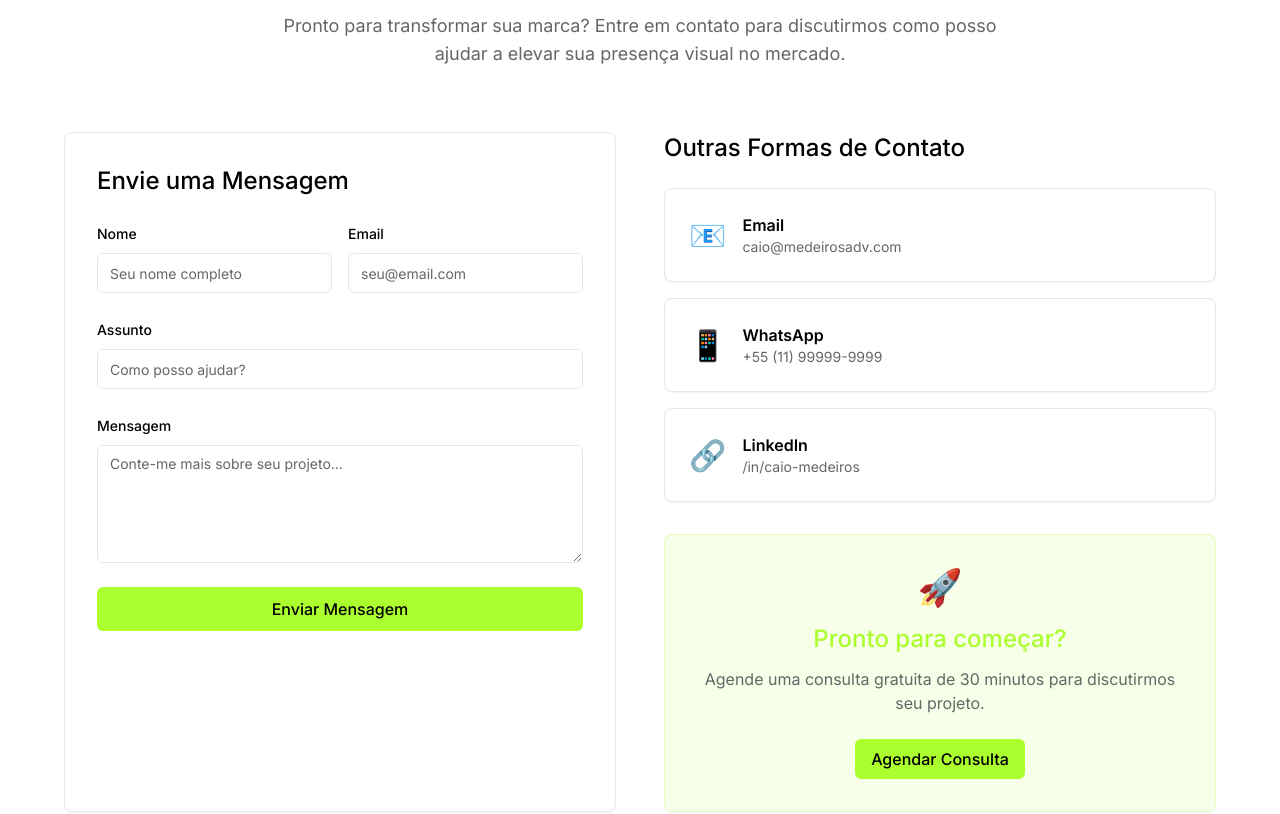
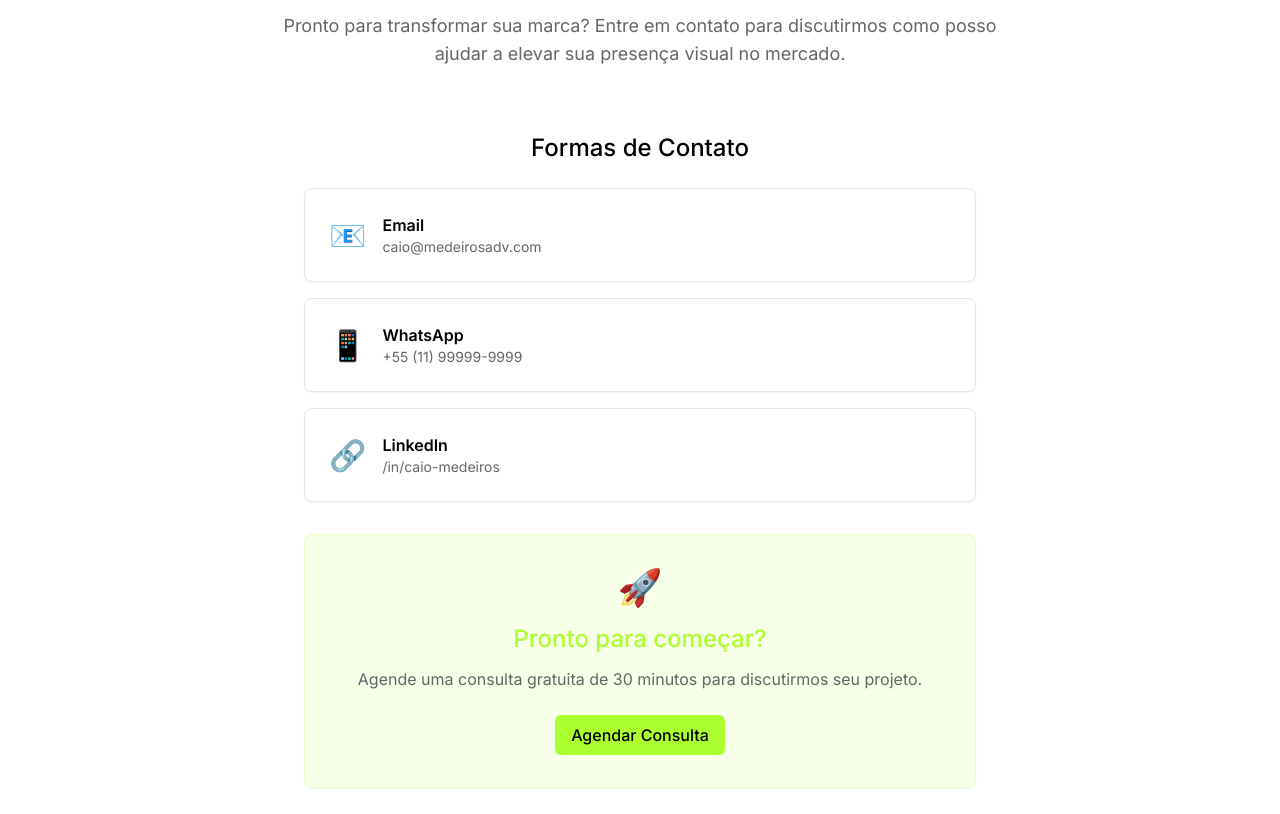
Before and after one commit to MetodoLima/Site-Caio-Medeiros, a React (Vite) app: page / in a window 1280 px wide. Shown: the part 4580-5394 px from the top of the page. Built offline with nearby package versions, Linux system fonts and the light colour scheme.

Commit message:
Remove contact form
Removed the contact form div from the Contact section in `src/components/Contact.tsx`.

```diff
--- a/src/components/Contact.tsx
+++ b/src/components/Contact.tsx
@@ -1,9 +1,6 @@
 
 import { Button } from '@/components/ui/button';
 import { Card, CardContent } from '@/components/ui/card';
-import { Input } from '@/components/ui/input';
-import { Label } from '@/components/ui/label';
-import { Textarea } from '@/components/ui/textarea';
 
 const Contact = () => {
   const contactMethods = [
@@ -30,7 +27,7 @@ const Contact = () => {
   return (
     <section id="contact" className="py-16 sm:py-20 md:py-24 bg-background">
       <div className="container mx-auto px-4">
-        <div className="max-w-6xl mx-auto">
+        <div className="max-w-4xl mx-auto">
           <div className="text-center mb-12 sm:mb-16 animate-fade-in">
             <h2 className="text-3xl sm:text-4xl md:text-5xl font-light tracking-tight mb-4 sm:mb-6">Vamos Conversar?</h2>
             <p className="text-sm sm:text-base md:text-lg text-muted-foreground max-w-3xl mx-auto leading-relaxed">
@@ -39,66 +36,10 @@ const Contact = () => {
             </p>
           </div>
 
-          <div className="grid lg:grid-cols-2 gap-8 sm:gap-12">
-            {/* Contact Form */}
-            <Card className="hover-lift">
-              <CardContent className="p-6 sm:p-8">
-                <h3 className="text-lg sm:text-xl md:text-2xl font-medium mb-4 sm:mb-6">Envie uma Mensagem</h3>
-                <form className="space-y-4 sm:space-y-6">
-                  <div className="grid sm:grid-cols-2 gap-4">
+          {/* Contact Info */}
+          <div className="space-y-6 sm:space-y-8 max-w-2xl mx-auto">
             <div>
-                      <Label htmlFor="name" className="text-sm">Nome</Label>
-                      <Input
-                        id="name"
-                        placeholder="Seu nome completo"
-                        className="mt-2"
-                      />
-                    </div>
-                    <div>
-                      <Label htmlFor="email" className="text-sm">Email</Label>
-                      <Input
-                        id="email"
-                        type="email"
-                        placeholder="seu@email.com"
-                        className="mt-2"
-                      />
-                    </div>
-                  </div>
-
-                  <div>
-                    <Label htmlFor="subject" className="text-sm">Assunto</Label>
-                    <Input
-                      id="subject"
-                      placeholder="Como posso ajudar?"
-                      className="mt-2"
-                    />
-                  </div>
-
-                  <div>
-                    <Label htmlFor="message" className="text-sm">Mensagem</Label>
-                    <Textarea
-                      id="message"
-                      placeholder="Conte-me mais sobre seu projeto..."
-                      rows={5}
-                      className="mt-2"
-                    />
-                  </div>
-
-                  <Button
-                    type="submit"
-                    size="lg"
-                    className="w-full bg-primary text-primary-foreground hover:bg-primary/90 text-sm sm:text-base"
-                  >
-                    Enviar Mensagem
-                  </Button>
-                </form>
-              </CardContent>
-            </Card>
-
-            {/* Contact Info */}
-            <div className="space-y-6 sm:space-y-8">
-              <div>
-                <h3 className="text-lg sm:text-xl md:text-2xl font-medium mb-4 sm:mb-6">Outras Formas de Contato</h3>
+              <h3 className="text-lg sm:text-xl md:text-2xl font-medium mb-4 sm:mb-6 text-center">Formas de Contato</h3>
               <div className="space-y-3 sm:space-y-4">
                 {contactMethods.map((method, index) => (
                   <Card key={index} className="hover-lift cursor-pointer group">
@@ -137,7 +78,6 @@ const Contact = () => {
           </div>
         </div>
       </div>
-      </div>
     </section>
   );
 };
```
Lines whose indentation alone changed are shown as unchanged.
